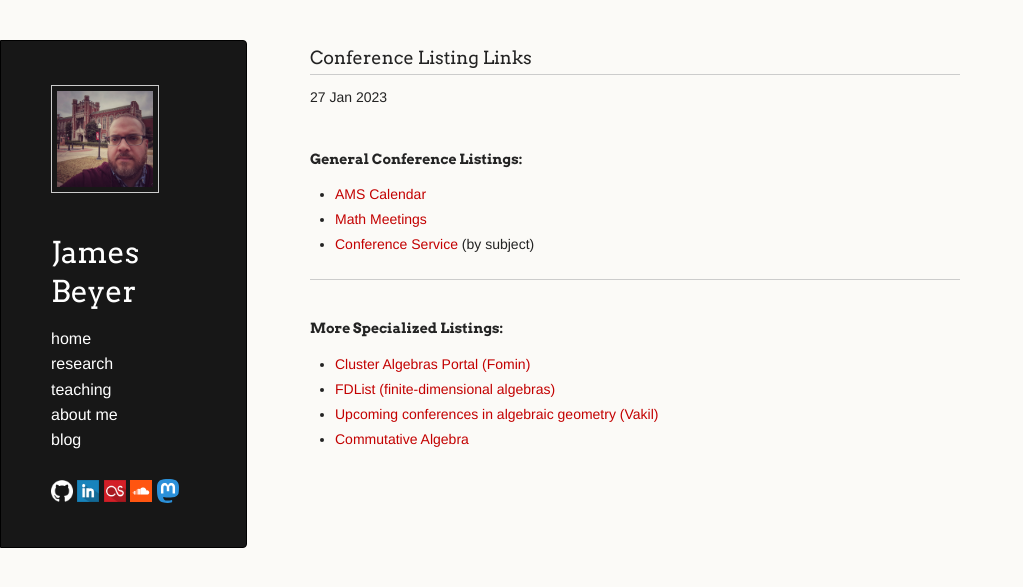
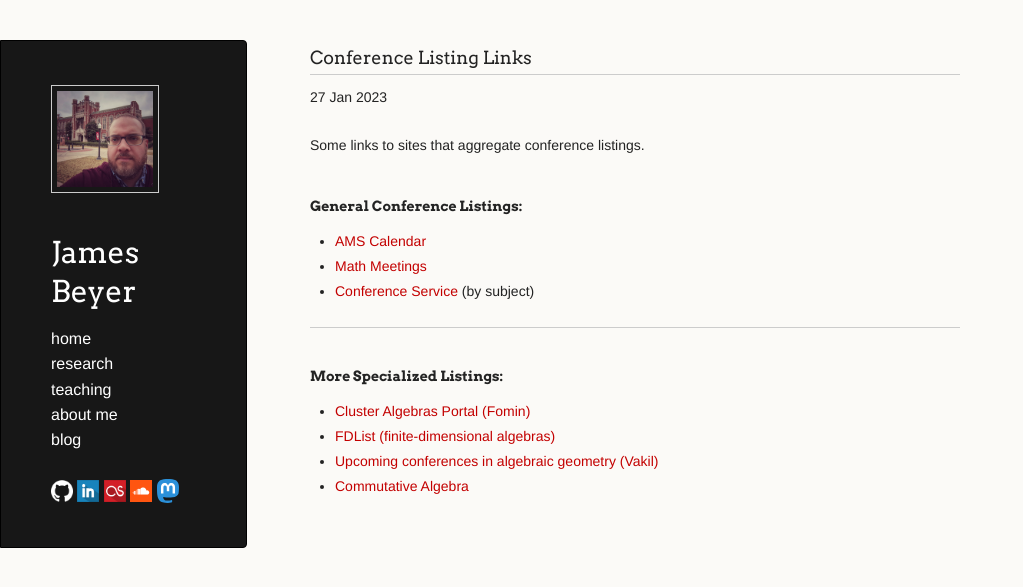
Before and after one commit to jebeyer/jebeyer.github.io, a Jekyll site: the page built from _posts/2023-01-27-conference_listings.md, in a window 1280 px wide. Shown: the top 587 px of the page, without its empty margins (0-1023 px from the left). Built offline with Jekyll 4.4.1, drawn with Linux system fonts in a browser that asks for light colours; a script that is not in the unit is left out.

Commit message:
adding a subheader

```diff
--- a/_posts/2023-01-27-conference_listings.md
+++ b/_posts/2023-01-27-conference_listings.md
@@ -3,6 +3,8 @@ layout: post
 date: 2023-01-27
 title: Conference Listing Links
 ---
+
+Some links to sites that aggregate conference listings.
 
 #### General Conference Listings:
 * [AMS Calendar](https://www.ams.org/meetings/calendar/mathcal)
```
